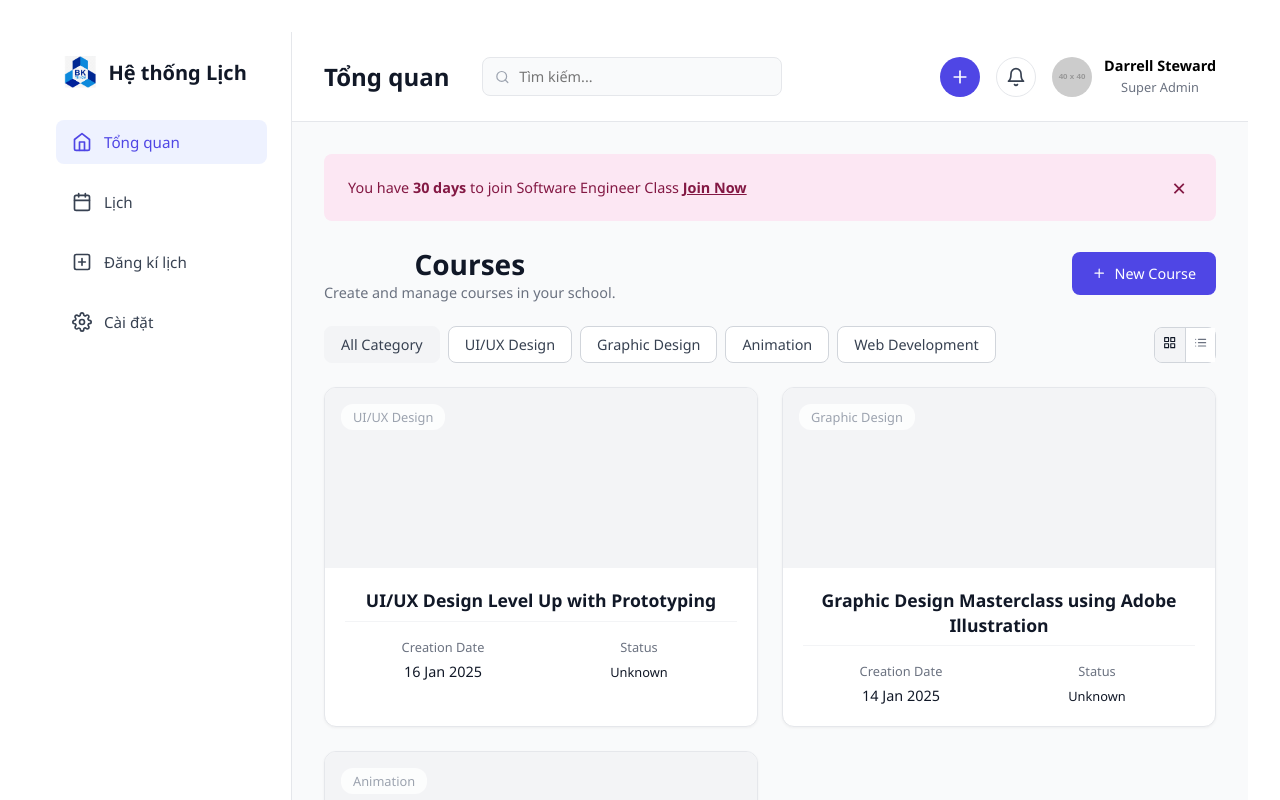
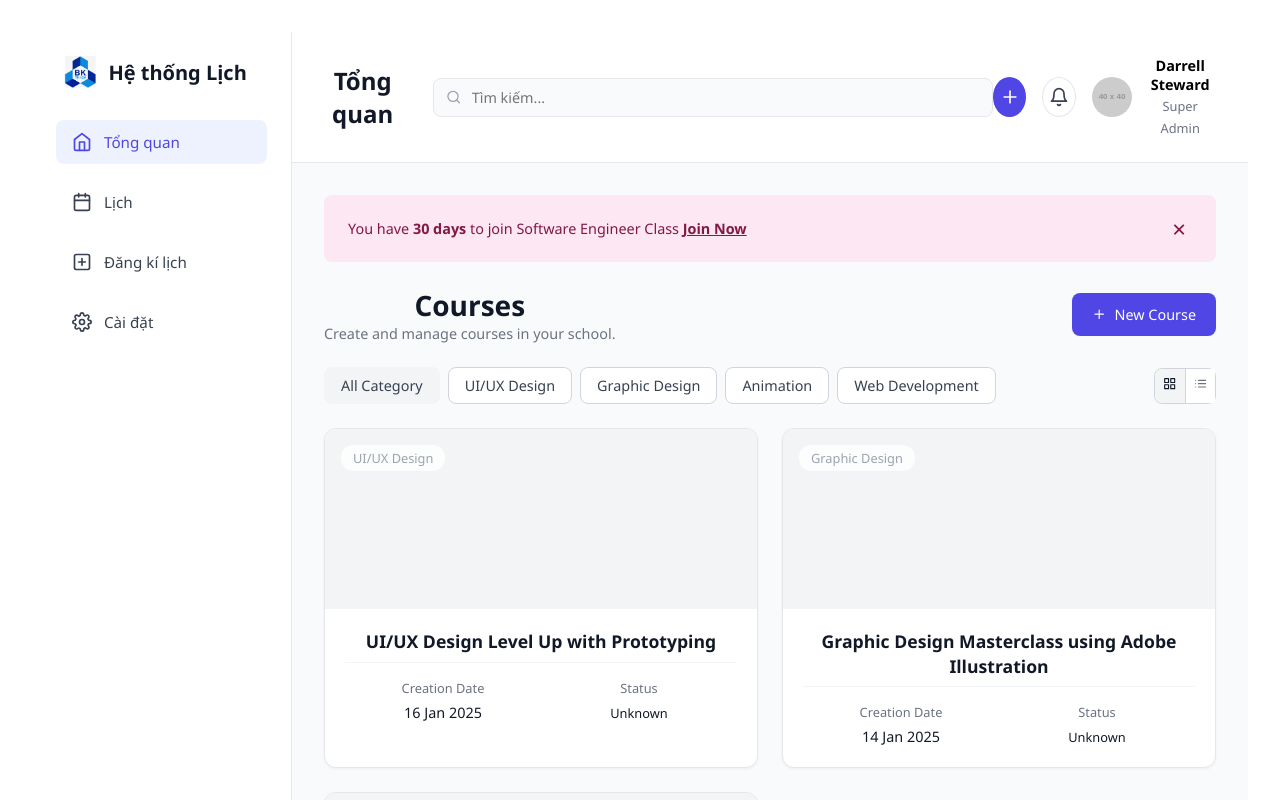
Before and after one commit to vyhuynhnguyenvy16A/TutorSupportSystem, a React app: page /app/overview in a window 1280 px wide. Shown: the top 800 px of the page. Built offline with nearby package versions, Linux system fonts and the light colour scheme; the HTML template or start-up script is replaced by a standard one.

Commit message:
Refactor TutorSchedulePage.css with new styles
Removed old CSS styles and replaced with new layout styles for the Tutor Schedule page.

```diff
--- a/src/pages/tutor/TutorSchedulePage.css
+++ b/src/pages/tutor/TutorSchedulePage.css
@@ -1,275 +1,53 @@
 /* src/pages/tutor/TutorSchedulePage.css */
 
-/* File này chứa code CSS đầy đủ cho layout
-   (Sao chép từ file SchedulePage.css gốc)
-*/
+/* Include base styles */
+.dashboard-page-container { display: flex; min-height: 100vh; background-color: #f9fafb; }
+.dashboard-sidebar { width: 260px; background: white; border-right: 1px solid #e5e7eb; padding: 1.5rem; display: flex; flex-direction: column; flex-shrink: 0; }
+.sidebar-logo { display: flex; align-items: center; gap: 0.75rem; margin-bottom: 2rem; padding-left: 0.5rem; }
+.sidebar-logo img { height: 32px; }
+.sidebar-logo span { font-size: 1.25rem; font-weight: 600; color: #111827; }
+.sidebar-nav { display: flex; flex-direction: column; gap: 0.5rem; }
+.nav-link { display: flex; align-items: center; gap: 0.75rem; padding: 0.75rem 1rem; border-radius: 8px; text-decoration: none; color: #374151; font-weight: 500; transition: all 0.2s; }
+.nav-link:hover { background: #f3f4f6; }
+.nav-link.active { background: #eef2ff; color: #4f46e5; }
+.dashboard-main-content { flex: 1; display: flex; flex-direction: column; }
 
-/* --- 1. Cấu trúc chia cột chính --- */
-.dashboard-page-container {
-  display: flex;
-  min-height: 100vh;
-  background-color: #f9fafb; /* Màu nền xám nhạt */
-}
+/* HEADER */
+.dashboard-header { display: flex; align-items: center; padding: 1.5rem 2rem; background: white; border-bottom: 1px solid #e5e7eb; }
+.header-title { font-size: 1.5rem; font-weight: 600; color: #111827; margin: 0; }
+.header-search { display: flex; align-items: center; background: #f9fafb; border: 1px solid #e5e7eb; border-radius: 8px; padding: 0.5rem 0.75rem; width: 100%; }
+.header-search input { border: none; background: transparent; outline: none; margin-left: 0.5rem; width: 100%; }
+.header-actions { margin-left: auto; display: flex; align-items: center; gap: 1rem; }
+.btn-icon { background: transparent; border: 1px solid #e5e7eb; border-radius: 50%; width: 40px; height: 40px; display: flex; align-items: center; justify-content: center; font-size: 1.25rem; color: #374151; cursor: pointer; }
+.btn-icon.btn-plus { background: #4f46e5; color: white; border: none; }
+.user-profile { display: flex; align-items: center; gap: 0.75rem; }
+.user-profile img { width: 40px; height: 40px; border-radius: 50%; }
 
-/* --- 2. Thanh Sidebar (bên trái) --- */
-.dashboard-sidebar {
-  width: 260px;
-  background-color: #ffffff;
-  border-right: 1px solid #e5e7eb;
-  padding: 1.5rem;
-  display: flex;
-  flex-direction: column;
-  flex-shrink: 0; /* Ngăn co lại */
-}
+/* SEARCH SUGGESTIONS (Shared) */
+.search-suggestions { position: absolute; top: 100%; left: 0; width: 100%; background: white; border: 1px solid #e5e7eb; border-radius: 8px; box-shadow: 0 4px 6px rgba(0,0,0,0.1); list-style: none; padding: 0; margin: 0.5rem 0 0 0; z-index: 50; }
+.search-suggestions li { padding: 0.75rem 1rem; font-size: 0.9rem; cursor: pointer; border-bottom: 1px solid #f3f4f6; }
+.search-suggestions li:hover { background: #f9fafb; }
 
-.sidebar-logo {
-  display: flex;
-  align-items: center;
-  gap: 0.75rem;
-  margin-bottom: 2rem;
-  padding-left: 0.5rem;
-}
-.sidebar-logo img { height: 32px; }
-.sidebar-logo span {
-  font-size: 1.25rem;
-  font-weight: 600;
-  color: #111827;
-}
+/* CONTENT */
+.dashboard-page-content { padding: 2rem; flex: 1; overflow-y: auto; }
+.stats-cards { display: flex; gap: 1.5rem; margin-bottom: 2rem; }
+.stat-card { flex: 1; background: white; border: 1px solid #e5e7eb; border-radius: 12px; padding: 1.5rem; }
+.table-container { background: white; border: 1px solid #e5e7eb; border-radius: 12px; }
+.tabs { display: flex; border-bottom: 1px solid #e5e7eb; padding: 0 1.5rem; }
+.tab { border: none; background: transparent; padding: 1rem 0; margin-right: 2rem; font-weight: 500; color: #6b7280; cursor: pointer; border-bottom: 2px solid transparent; }
+.tab.active { color: #4f46e5; border-bottom-color: #4f46e5; }
+.table-filters { display: flex; align-items: center; gap: 1rem; padding: 1.5rem; }
+.filter-date { border: 1px solid #e5e7eb; border-radius: 8px; padding: 0.6rem; }
+.btn-export { margin-left: auto; background: #4f46e5; color: white; border: none; border-radius: 8px; padding: 0.6rem 1rem; display: flex; alignItems: center; gap: 0.5rem; cursor: pointer; }
 
-.sidebar-nav {
-  display: flex;
-  flex-direction: column;
-  gap: 0.5rem;
-}
-.nav-link {
-  display: flex;
-  align-items: center;
-  gap: 0.75rem;
-  padding: 0.75rem 1rem;
-  border-radius: 8px;
-  text-decoration: none;
-  font-size: 0.95rem;
-  font-weight: 500;
-  color: #374151;
-  transition: all 0.2s ease;
-}
-.nav-link:hover { background-color: #f3f4f6; }
-.nav-link.active {
-  background-color: #eef2ff;
-  color: #4f46e5;
-}
-.nav-link svg { font-size: 1.25rem; }
+/* TABLE */
+.data-table { width: 100%; border-collapse: collapse; }
+.data-table th, .data-table td { padding: 1rem 1.5rem; text-align: left; border-bottom: 1px solid #e5e7eb; }
+.data-table th { font-size: 0.8rem; text-transform: uppercase; color: #6b7280; font-weight: 600; }
+.data-table td { font-size: 0.9rem; color: #374151; }
 
-/* --- 3. Khu vực nội dung chính (bên phải) --- */
-.dashboard-main-content {
-  flex: 1; /* Chiếm hết phần còn lại */
-  display: flex;
-  flex-direction: column;
-}
-
-/* 3.1 Header (trên cùng) */
-.dashboard-header {
-  display: flex;
-  align-items: center;
-  padding: 1.5rem 2rem;
-  background-color: #ffffff;
-  border-bottom: 1px solid #e5e7eb;
-}
-.header-title {
-  font-size: 1.5rem;
-  font-weight: 600;
-  color: #111827;
-  margin: 0;
-}
-.header-search {
-  display: flex;
-  align-items: center;
-  margin-left: 2rem;
-  background-color: #f9fafb;
-  border: 1px solid #e5e7eb;
-  border-radius: 8px;
-  padding: 0.5rem 0.75rem;
-  width: 300px;
-}
-.header-search svg { color: #9ca3af; }
-.header-search input {
-  border: none;
-  background: transparent;
-  outline: none;
-  margin-left: 0.5rem;
-  font-size: 0.9rem;
-}
-.header-actions {
-  margin-left: auto;
-  display: flex;
-  align-items: center;
-  gap: 1rem;
-}
-.btn-icon {
-  background: transparent;
-  border: 1px solid #e5e7eb;
-  border-radius: 50%;
-  width: 40px;
-  height: 40px;
-  display: flex;
-  align-items: center;
-  justify-content: center;
-  font-size: 1.25rem;
-  color: #374151;
-  cursor: pointer;
-}
-.btn-icon.btn-plus {
-  background-color: #4f46e5;
-  color: white;
-  border: none;
-}
-.user-profile {
-  display: flex;
-  align-items: center;
-  gap: 0.75rem;
-}
-.user-profile img {
-  width: 40px;
-  height: 40px;
-  border-radius: 50%;
-}
-.user-info span {
-  display: block;
-  font-weight: 600;
-  font-size: 0.9rem;
-}
-.user-info small {
-  font-size: 0.8rem;
-  color: #6b7280;
-}
-
-/* 3.2 Nội dung trang (bên dưới header) */
-.dashboard-page-content {
-  padding: 2rem;
-  flex: 1;
-  overflow-y: auto;
-}
-.stats-cards {
-  display: flex;
-  gap: 1.5rem;
-  margin-bottom: 2rem;
-}
-.stat-card {
-  flex: 1;
-  background-color: #ffffff;
-  border: 1px solid #e5e7eb;
-  border-radius: 12px;
-  padding: 1.5rem;
-}
-.stat-card p {
-  margin: 0;
-  color: #6b7280;
-  font-size: 0.9rem;
-}
-.stat-card h3 {
-  margin: 0.5rem 0 0 0;
-  font-size: 1.75rem;
-}
-.table-container {
-  background-color: #ffffff;
-  border: 1px solid #e5e7eb;
-  border-radius: 12px;
-}
-.tabs {
-  display: flex;
-  border-bottom: 1px solid #e5e7eb;
-  padding: 0 1.5rem;
-}
-.tab {
-  border: none;
-  background: transparent;
-  padding: 1rem 0;
-  margin-right: 2rem;
-  font-size: 1rem;
-  font-weight: 500;
-  color: #6b7280;
-  cursor: pointer;
-  border-bottom: 2px solid transparent;
-}
-.tab.active {
-  color: #4f46e5;
-  border-bottom-color: #4f46e5;
-}
-.table-filters {
-  display: flex;
-  align-items: center;
-  gap: 1rem;
-  padding: 1.5rem;
-}
-.filter-search, .filter-date {
-  border: 1px solid #e5e7eb;
-  border-radius: 8px;
-  padding: 0.6rem 0.8rem;
-  font-size: 0.9rem;
-}
-.btn-export {
-  margin-left: auto;
-  background-color: #4f46e5;
-  color: white;
-  border: none;
-  border-radius: 8px;
-  padding: 0.6rem 1rem;
-  font-weight: 500;
-  cursor: pointer;
-  display: flex;
-  align-items: center;
-  gap: 0.5rem;
-}
-.data-table {
-  width: 100%;
-  border-collapse: collapse;
-}
-.data-table th, .data-table td {
-  padding: 1rem 1.5rem;
-  text-align: left;
-  border-bottom: 1px solid #e5e7eb;
-}
-.data-table th {
-  font-size: 0.8rem;
-  text-transform: uppercase;
-  color: #6b7280;
-  font-weight: 600;
-}
-.data-table td {
-  font-size: 0.9rem;
-  color: #374151;
-}
-
-.status-upcoming {
-  background-color: #dbeafe;
-  color: #2563eb;
-}
-.status-completed {
-  background-color: #d1fae5;
-  color: #059669;
-}
-.status {
-  padding: 0.25rem 0.75rem;
-  border-radius: 12px;
-  font-size: 0.8rem;
-  font-weight: 500;
-  text-transform: capitalize; /* Tự động viết hoa chữ cái đầu */
-}
-
-/* 1. Trạng thái: Thành công (Màu xanh lá) */
-.status-success {
-  background-color: #d1fae5; /* Nền xanh lá nhạt */
-  color: #059669;      /* Chữ xanh lá đậm */
-}
-
-/* 2. Trạng thái: Đang xử lí (Màu vàng/cam) */
-.status-pending {
-  background-color: #fef3c7; /* Nền vàng nhạt */
-  color: #d97706;      /* Chữ vàng đậm */
-}
-
-/* 3. Trạng thái: Thất bại (Màu đỏ) */
-.status-failed {
-  background-color: #fee2e2; /* Nền đỏ nhạt */
-  color: #dc2626;      /* Chữ đỏ đậm */
-}
+/* STATUS */
+.status { padding: 0.25rem 0.75rem; border-radius: 12px; font-size: 0.8rem; font-weight: 500; }
+.status-success { background: #d1fae5; color: #059669; }
+.status-pending { background: #fef3c7; color: #d97706; }
+.status-failed { background: #fee2e2; color: #dc2626; }
```
